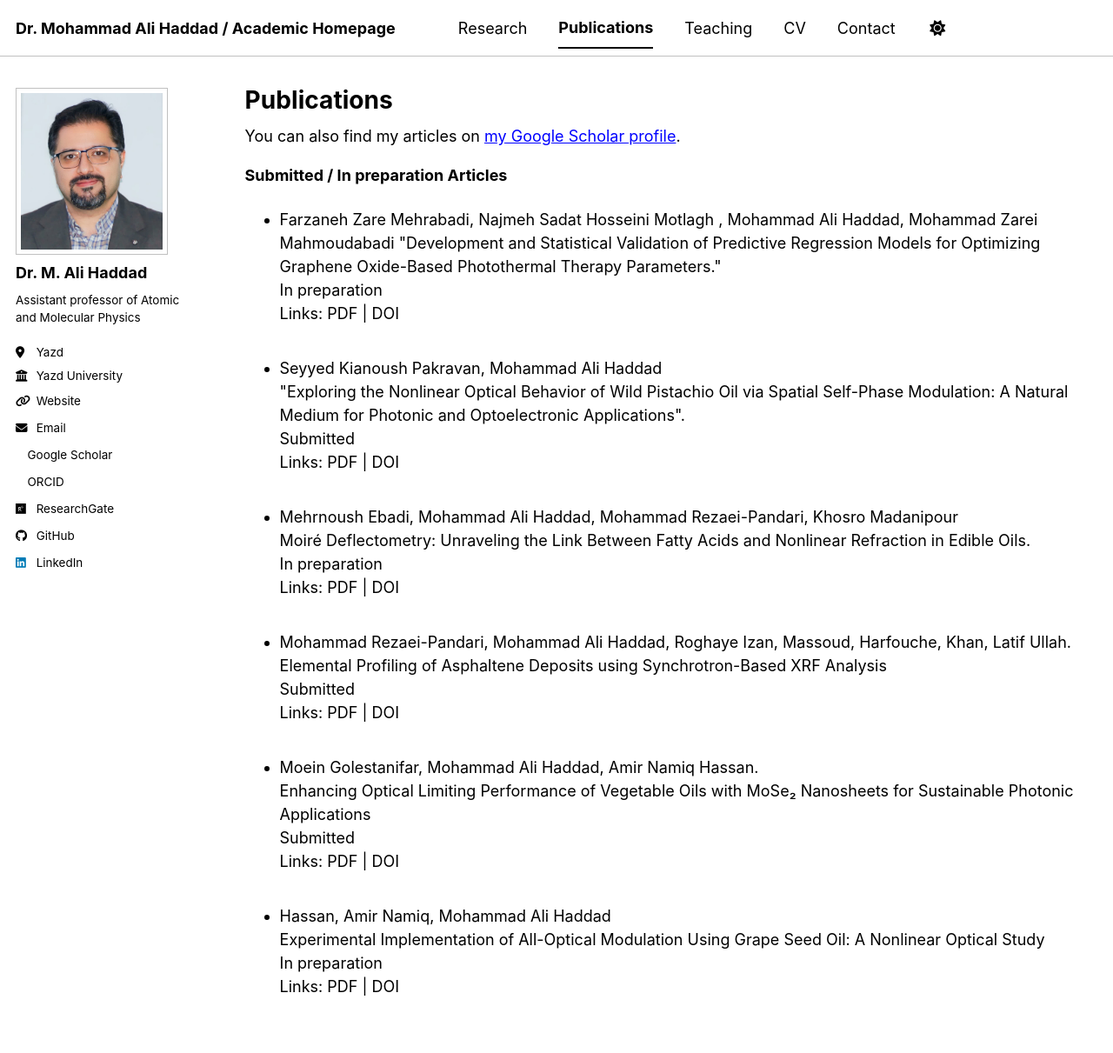
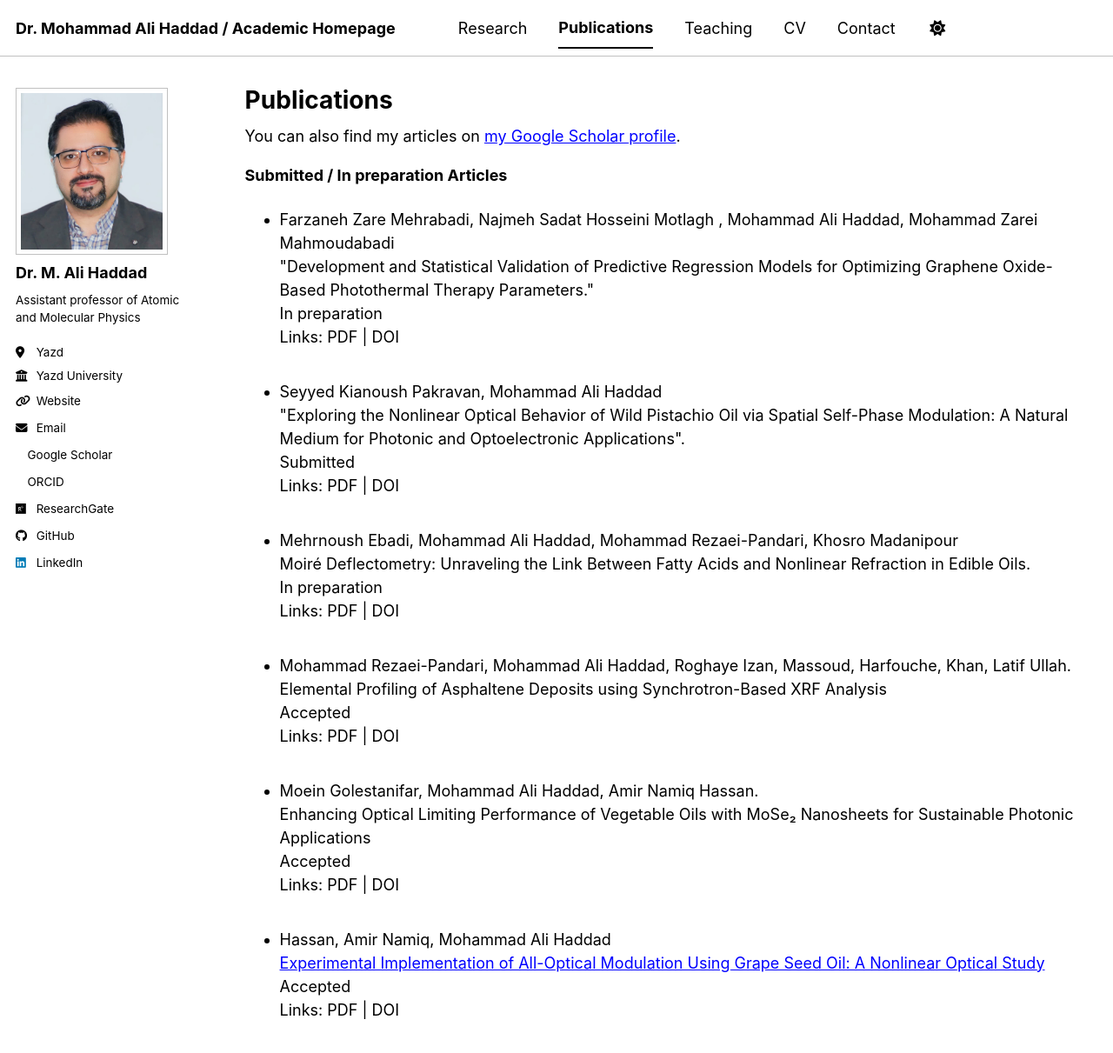
Before and after one commit to ma-haddad/ma-haddad.github.io, a Jekyll site: the page built from _pages/publications.html, in a window 1280 px wide and 1229 px high. Shown: the top 1211 px of the window at 87% size. Built offline with Jekyll 4.4.1, drawn with Linux system fonts in a browser that asks for light colours; a style sheet for code colours, icons or effects is not loaded.

Commit message:
Update publications.html

```diff
--- a/_pages/publications.html
+++ b/_pages/publications.html
@@ -15,28 +15,18 @@ author_profile: true
 <p style="font-weight: bold;">Submitted / In preparation Articles</p>
 
 <ul>
-<li>Farzaneh Zare Mehrabadi, Najmeh Sadat Hosseini Motlagh , Mohammad Ali Haddad, Mohammad Zarei Mahmoudabadi
-  "Development and Statistical Validation of Predictive Regression Models for Optimizing Graphene Oxide-Based Photothermal Therapy Parameters."<br />
-  In preparation<br />Links: PDF | DOI<br /><br /></li>
+<li>Farzaneh Zare Mehrabadi, Najmeh Sadat Hosseini Motlagh , Mohammad Ali Haddad, Mohammad Zarei Mahmoudabadi <br />"Development and Statistical Validation of Predictive Regression Models for Optimizing Graphene Oxide-Based Photothermal Therapy Parameters."<br /> In preparation<br />Links: PDF | DOI<br /><br /></li>
 
 <li>Seyyed Kianoush Pakravan, Mohammad Ali Haddad<br />
-  "Exploring the Nonlinear Optical Behavior of Wild Pistachio Oil via Spatial Self-Phase Modulation: A Natural Medium for Photonic and Optoelectronic Applications".<br />Submitted<br />
-  Links: PDF | DOI<br /><br /></li>
+  "Exploring the Nonlinear Optical Behavior of Wild Pistachio Oil via Spatial Self-Phase Modulation: A Natural Medium for Photonic and Optoelectronic Applications".<br />Submitted<br /> Links: PDF | DOI<br /><br /></li>
 
-<li>Mehrnoush Ebadi, Mohammad Ali Haddad, Mohammad Rezaei-Pandari, Khosro Madanipour<br />
-  Moir&eacute; Deflectometry: Unraveling the Link Between Fatty Acids and Nonlinear Refraction in Edible Oils.<br />In preparation<br />
-  Links: PDF | DOI<br /><br /></li>
+<li>Mehrnoush Ebadi, Mohammad Ali Haddad, Mohammad Rezaei-Pandari, Khosro Madanipour<br /> Moir&eacute; Deflectometry: Unraveling the Link Between Fatty Acids and Nonlinear Refraction in Edible Oils.<br />In preparation<br /> Links: PDF | DOI<br /><br /></li>
 
-<li>Mohammad Rezaei-Pandari, Mohammad Ali Haddad, Roghaye Izan, Massoud, Harfouche, Khan, Latif Ullah.<br />
-  Elemental Profiling of Asphaltene Deposits using Synchrotron-Based XRF Analysis<br />Submitted<br />
-  Links: PDF | DOI<br /><br /></li>
+<li>Mohammad Rezaei-Pandari, Mohammad Ali Haddad, Roghaye Izan, Massoud, Harfouche, Khan, Latif Ullah.<br /> Elemental Profiling of Asphaltene Deposits using Synchrotron-Based XRF Analysis<br />Accepted<br /> Links: PDF | DOI<br /><br /></li>
 
-<li>Moein Golestanifar, Mohammad Ali Haddad, Amir Namiq Hassan.<br />
-  Enhancing Optical Limiting Performance of Vegetable Oils with MoSe₂ Nanosheets for Sustainable Photonic Applications<br />
-  Submitted<br />
-  Links: PDF | DOI<br /><br /></li>
+<li>Moein Golestanifar, Mohammad Ali Haddad, Amir Namiq Hassan.<br /> Enhancing Optical Limiting Performance of Vegetable Oils with MoSe₂ Nanosheets for Sustainable Photonic Applications<br />Accepted<br /> Links: PDF | DOI<br /><br /></li>
 
-<li>Hassan, Amir Namiq, Mohammad Ali Haddad<br />
-  Experimental Implementation of All-Optical Modulation Using Grape Seed Oil: A Nonlinear Optical Study<br />In preparation<br />
-  Links: PDF | DOI</li>
+<li>Hassan, Amir Namiq, Mohammad Ali Haddad<br /><a href="http://www.google.com">
+Experimental Implementation of All-Optical Modulation Using Grape Seed Oil: A Nonlinear Optical Study</a><br />
+Accepted<br /> Links: PDF | DOI</li>
 </ul>
```
